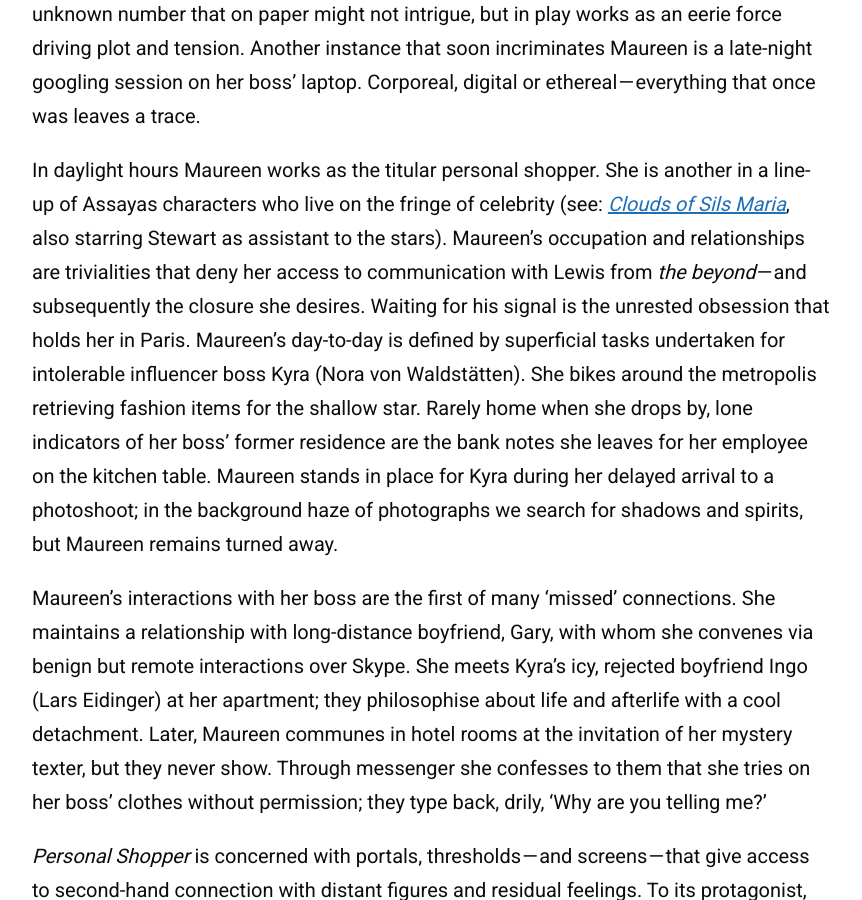
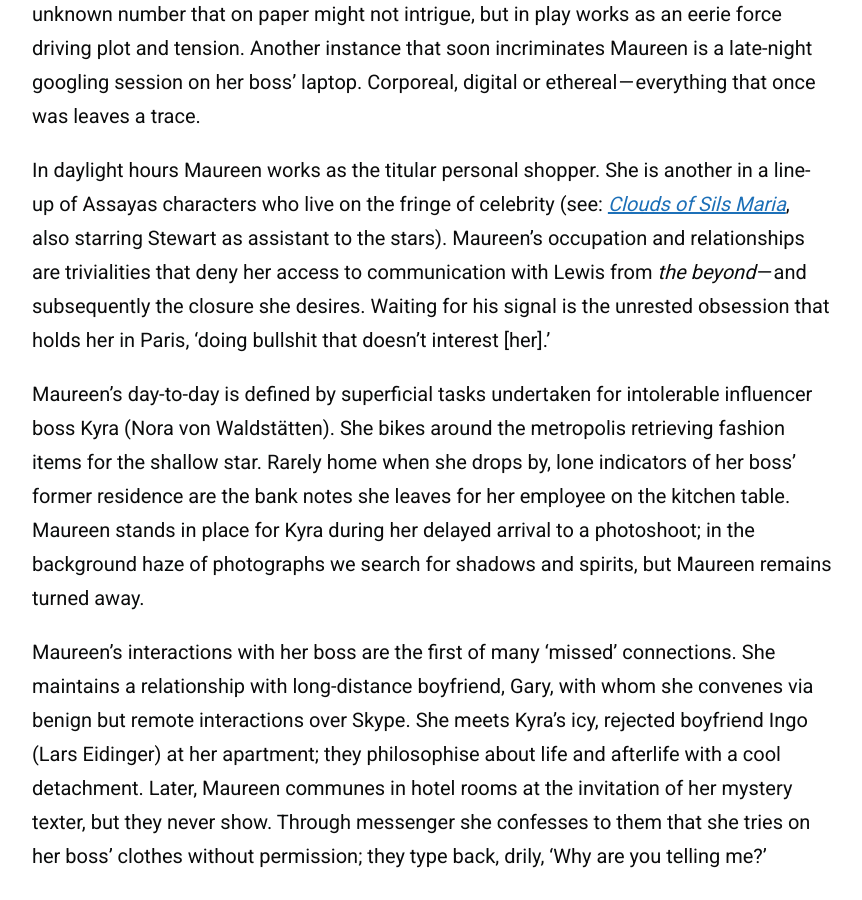
Before and after one commit to zoeurl/zoedowney.github.io, a Jekyll site: the page built from _posts/2023-12-08-personal-shopper.md, in a window 1280 px wide and 900 px high, scrolled down 1376 px. Shown: the whole window, without its empty margins (208-1070 px from the left). Built offline with Jekyll 4.4.1, drawn with Linux system fonts in a browser that asks for light colours.

Commit message:
Update 2023-12-08-personal-shopper.md

```diff
--- a/_posts/2023-12-08-personal-shopper.md
+++ b/_posts/2023-12-08-personal-shopper.md
@@ -14,7 +14,9 @@
 
 Maureen orders a Klint [book](https://www.amazon.co.uk/Hilma-Af-Klint-David-Lomas/dp/3775734899/ref=sr_1_1?crid=3EECI1DAZPFCG&keywords=hilma+af+klint+a+pioneer+of+abstraction&qid=1700658419&sprefix=hilma+af+klint+a+pioneer+of+abstraction%2Caps%2C99&sr=8-1) online and is pictured watching YouTube videos about the artist on the métro. I’m a fan of media that abides by current technological habits. (She tucks her earphone cables under her sweater so that the buds aren't yanked out during transit.) A pivotal setpiece hinges on an exchange of back-and-forth texting with an unknown number that on paper might not intrigue, but in play works as an eerie force driving plot and tension. Another instance that soon incriminates Maureen is a late-night googling session on her boss’ laptop. Corporeal, digital or ethereal — everything that once was leaves a trace.
 
-In daylight hours Maureen works as the titular personal shopper. She is another in a line-up of Assayas characters who live on the fringe of celebrity (see: [_Clouds of Sils Maria_](https://www.theguardian.com/film/2015/may/17/clouds-of-sils-maria-review-juliette-binoche), also starring Stewart as assistant to the stars). Maureen’s occupation and relationships are trivialities that deny her access to communication with Lewis from _the beyond_ — and subsequently the closure she desires. Waiting for his signal is the unrested obsession that holds her in Paris. Maureen's day-to-day is defined by superficial tasks undertaken for intolerable influencer boss Kyra (Nora von Waldstätten). She bikes around the metropolis retrieving fashion items for the shallow star. Rarely home when she drops by, lone indicators of her boss’ former residence are the bank notes she leaves for her employee on the kitchen table. Maureen stands in place for Kyra during her delayed arrival to a photoshoot; in the background haze of photographs we search for shadows and spirits, but Maureen remains turned away.
+In daylight hours Maureen works as the titular personal shopper. She is another in a line-up of Assayas characters who live on the fringe of celebrity (see: [_Clouds of Sils Maria_](https://www.theguardian.com/film/2015/may/17/clouds-of-sils-maria-review-juliette-binoche), also starring Stewart as assistant to the stars). Maureen’s occupation and relationships are trivialities that deny her access to communication with Lewis from _the beyond_ — and subsequently the closure she desires. Waiting for his signal is the unrested obsession that holds her in Paris, 'doing bullshit that doesn't interest [her].'
+
+Maureen's day-to-day is defined by superficial tasks undertaken for intolerable influencer boss Kyra (Nora von Waldstätten). She bikes around the metropolis retrieving fashion items for the shallow star. Rarely home when she drops by, lone indicators of her boss’ former residence are the bank notes she leaves for her employee on the kitchen table. Maureen stands in place for Kyra during her delayed arrival to a photoshoot; in the background haze of photographs we search for shadows and spirits, but Maureen remains turned away.
 
 Maureen’s interactions with her boss are the first of many ‘missed’ connections. She maintains a relationship with long-distance boyfriend, Gary, with whom she convenes via benign but remote interactions over Skype. She meets Kyra’s icy, rejected boyfriend Ingo (Lars Eidinger) at her apartment; they philosophise about life and afterlife with a cool detachment. Later, Maureen communes in hotel rooms at the invitation of her mystery texter, but they never show. Through messenger she confesses to them that she tries on her boss’ clothes without permission; they type back, drily, ‘Why are you telling me?’
 
```
